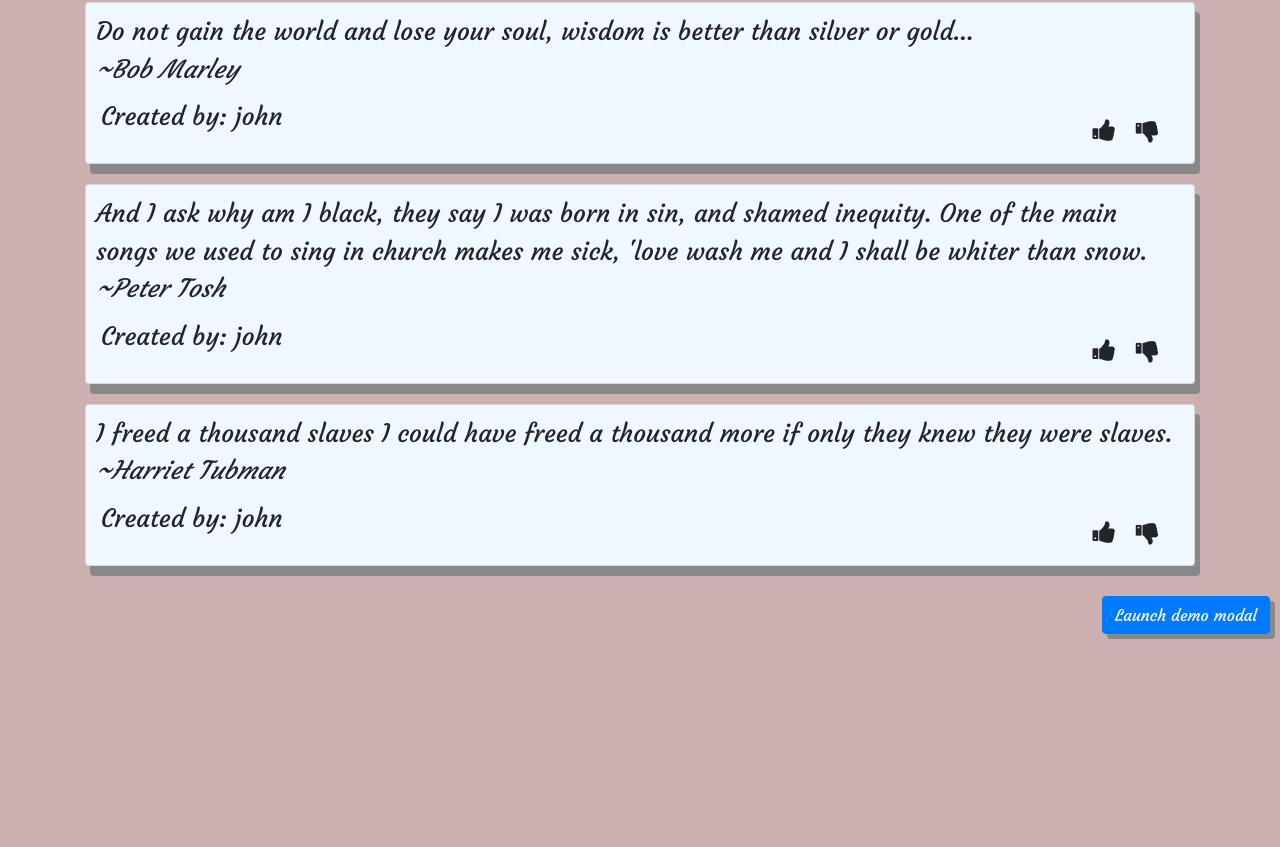
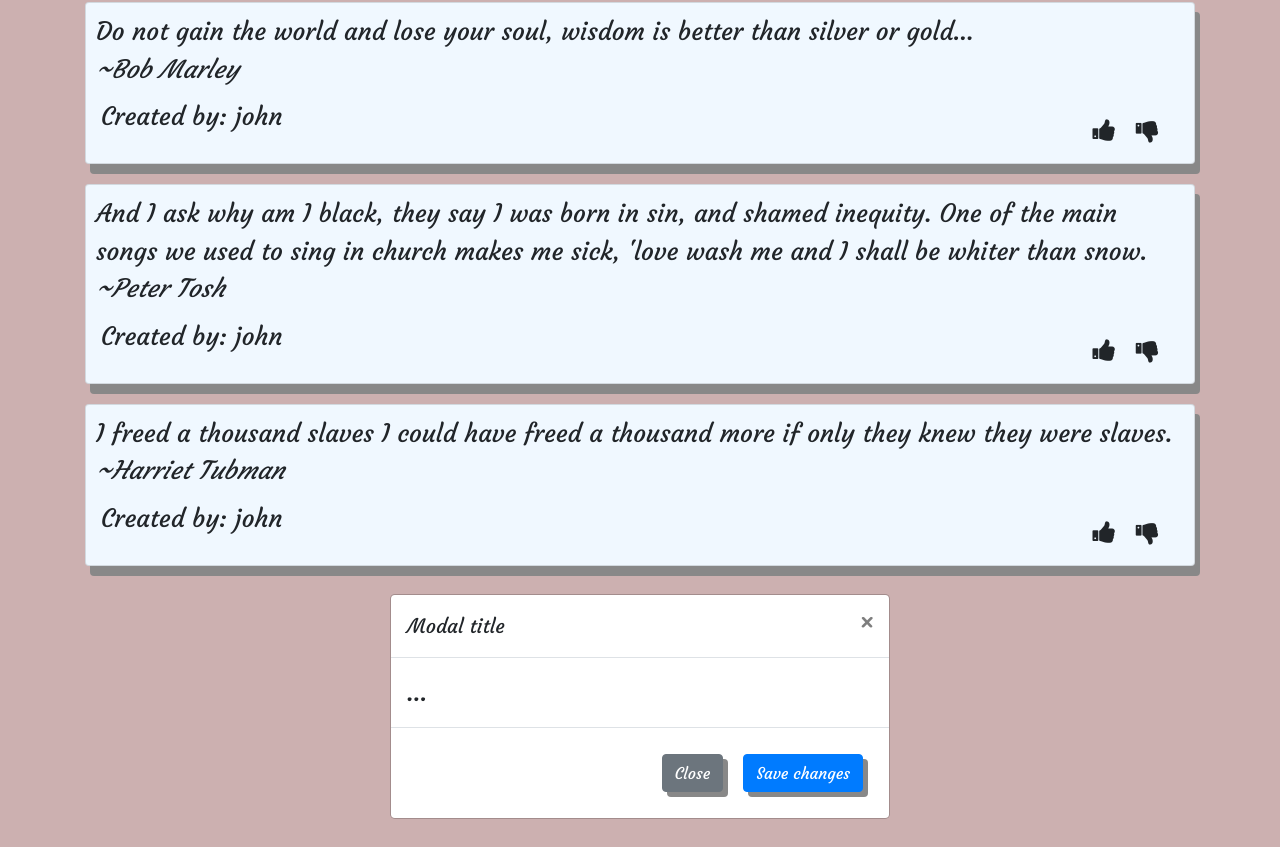
Before and after one commit to njoroge33/quotes, an Angular app: page / in a window 1280 px wide. Shown: the part 272-1119 px from the top of the page. Before the commit the page ends 916 px from the top, so only its background shows below. Built offline with nearby package versions, Linux system fonts and the light colour scheme.

Commit message:
style the modal form

```diff
--- a/src/app/app.component.html
+++ b/src/app/app.component.html
@@ -2,8 +2,9 @@
   <h1>{{title}}</h1>
 
   <div>
-    <button type="button" class="btn btn-success"><a href='#form'>Add Quote</a></button>
+      <a href='#form'><button type="button" class="btn btn-success" data-toggle="modal" data-target="#exampleModalLong">Add Quote</button></a>
   </div>
+
 </nav>
 <div>
   <app-quotes></app-quotes>
--- a/src/app/quotes-form/quotes-form.component.css
+++ b/src/app/quotes-form/quotes-form.component.css
@@ -1,4 +1,11 @@
-form {
+/* form {
     padding-top: 10px;
     padding-bottom: 20px;
+} */
+
+.modal-body {
+    /* width: 100%;
+    margin:0; */
+    background-color: aliceblue;
+
 }
--- a/src/app/quotes-form/quotes-form.component.html
+++ b/src/app/quotes-form/quotes-form.component.html
@@ -1,4 +1,13 @@
-<form (ngSubmit)='submitQuote()' #quoteForm='ngForm'>
+<form class='modal-dialog' (ngSubmit)='submitQuote()' #quoteForm='ngForm'>
+    <!-- <div class="modal-dialog" role="document"> -->
+        <div class="modal-content">
+            <div class="modal-header">
+                <!-- <h5 class="modal-title" id="exampleModalLongTitle">Modal title</h5> -->
+                <button type="button" class="close btn-danger" data-dismiss="modal" aria-label="Close">
+                    <span aria-hidden="true">&times;</span>
+                </button>
+            </div>
+            <div class="modal-body">
                 <div class="form-group row">
                     <label for="inputEmail3" class="col-sm-2 col-form-label">Name:{{newQuote.createdBy}}</label>
                     <div class="col-sm-10">
@@ -21,4 +30,11 @@
                     </div>
                 </div>
                 <button type="submit" class="btn btn-primary">Post</button>
+                <!-- <div class="modal-footer">
+                    <button type="button" class="btn btn-secondary" data-dismiss="modal">Close</button>
+                    <button type="button" class="btn btn-primary">Save changes</button>
+                </div> -->
+            </div>
+        </div>
+    <!-- </div> -->
 </form>
--- a/src/app/quotes/quotes.component.html
+++ b/src/app/quotes/quotes.component.html
@@ -14,17 +14,15 @@
     </div>
 </div>
 
-<!-- <div class="container" id='form'>
+<div class="container" class="modal fade" id="exampleModalLong" tabindex="-1" role="dialog" aria-labelledby="exampleModalLongTitle" aria-hidden="true">
     <app-quotes-form (addQuote)="addNewQuote($event)"></app-quotes-form>
-</div> -->
+</div>
 
 <!-- Button trigger modal -->
-<button type="button" class="btn btn-primary" data-toggle="modal" data-target="#exampleModalLong">
-        Launch demo modal
-      </button>
+
 
       <!-- Modal -->
-      <div class="modal fade" id="exampleModalLong" tabindex="-1" role="dialog" aria-labelledby="exampleModalLongTitle" aria-hidden="true">
+      <div >
         <div class="modal-dialog" role="document">
           <div class="modal-content">
             <div class="modal-header">
--- a/src/styles.css
+++ b/src/styles.css
@@ -9,7 +9,7 @@
     background-color: rgb(204, 176, 176);
 }
 
-.card, #form {
+.card {
     background-color: aliceblue;
     box-shadow: 5px 10px #888888;
     margin-top:20px;
@@ -24,7 +24,7 @@
     box-shadow: 5px 5px #888888;
 }
 
-a {
+/* a, a:hover{
     text-decoration: none;
     color: white;
-}
+} */
```
Lines whose indentation alone changed are shown as unchanged.
